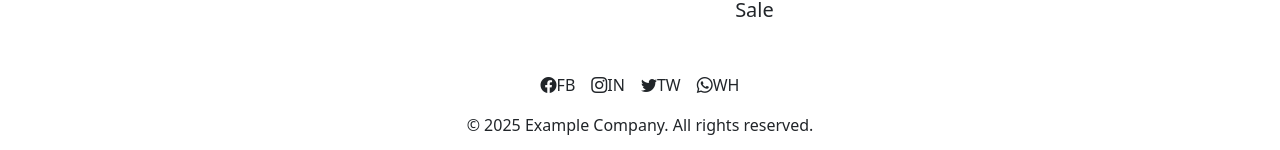
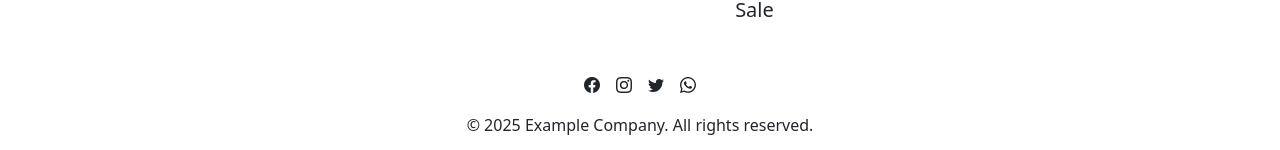
Before and after one commit to Shivanand848/Food_Ordering, a React (Vite) app: page / in a window 1280 px wide. Shown: the part 1543-1693 px from the top of the page. Built offline with nearby package versions, Linux system fonts and the light colour scheme; no server answers.

Commit message:
same change

```diff
--- a/src/foodcourt/Home.jsx
+++ b/src/foodcourt/Home.jsx
@@ -158,10 +158,10 @@ const Home = () => {
 
             <div class="row mt-2">
                 <ul class="list-unstyled d-flex gap-3 justify-content-center">
-                    <li><span class="bi bi-facebook">FB</span></li>
-                    <li><span class="bi bi-instagram">IN</span></li>
-                    <li><span class="bi bi-twitter">TW</span></li>
-                    <li><span class="bi bi-whatsapp">WH</span></li>
+                    <li><span class="bi bi-facebook"></span></li>
+                    <li><span class="bi bi-instagram"></span></li>
+                    <li><span class="bi bi-twitter"></span></li>
+                    <li><span class="bi bi-whatsapp"></span></li>
                 </ul>
             </div>
 
--- a/src/foodcourt/Login.jsx
+++ b/src/foodcourt/Login.jsx
@@ -16,22 +16,22 @@ const Login = () => {
     e.preventDefault();
     login(email,password)
 
-    // if (!email || !password) {
-    //   toast.error('Please fill in both email and password');
-    //   return;
-    // }
+    if (!email || !password) {
+      toast.error('Please fill in both email and password');
+      return;
+    }
 
-    // const user = JSON.parse(localStorage.getItem('user'));
+    const user = JSON.parse(localStorage.getItem('user'));
 
-    // if (user && user.email === email && user.password === password) {
-    //   localStorage.setItem('loggedInUser', JSON.stringify(user));
-    //   toast.success('Successfully Logged In',{position:"top-center"});
-    //   setEmail('');
-    //   setPassword('');
-    //   navigate('/');
-    // } else {
-    //   toast.error('Invalid email or password');
-    // }
+    if (user && user.email === email && user.password === password) {
+      localStorage.setItem('loggedInUser', JSON.stringify(user));
+      toast.success('Successfully Logged In',{position:"top-center"});
+      setEmail('');
+      setPassword('');
+      navigate('/');
+    } else {
+      toast.error('Invalid email or password');
+    }
   };
 
   return (
--- a/src/foodcourt/Navbar.jsx
+++ b/src/foodcourt/Navbar.jsx
@@ -12,12 +12,12 @@ const Navbar = ({ setsearch }) => {
 
 
 
-    // useEffect(() => {
-    //     const loggedInUser = JSON.parse(localStorage.getItem('loggedInUser'));
-    //     if (loggedInUser) {
-    //         setUser(loggedInUser);
-    //     }
-    // }, [user]);
+    useEffect(() => {
+        const loggedInUser = JSON.parse(localStorage.getItem('loggedInUser'));
+        if (loggedInUser) {
+            setUser(loggedInUser);
+        }
+    }, [user]);
 
     useEffect(() => {
         const cartCounts = JSON.parse(localStorage.getItem('cart')) || []
```
